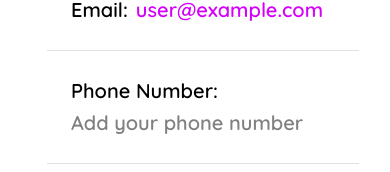
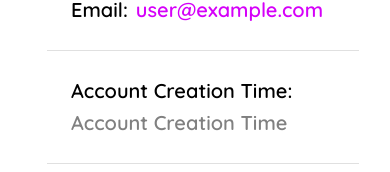
Before and after one commit to Ramil3107/my-pet-project, a React (Create React App) app: page /profile in a window 390 px wide. Shown: the part 326-498 px from the top of the page. Built offline with nearby package versions, Linux system fonts and the light colour scheme; no server answers; sample sign-in values are in the browser's storage.

Commit message:
remove phone number and add creation time

```diff
--- a/src/App.js
+++ b/src/App.js
@@ -54,7 +54,7 @@ function App() {
           email: userAuth.email,
           token: userAuth.accessToken,
           id: userAuth.uid,
-          phoneNumber: userAuth.phoneNumber,
+          creationTime: userAuth.metadata.creationTime,
         }))
       } else {
         dispatch(removeUser())
--- a/src/hooks/useAuth.js
+++ b/src/hooks/useAuth.js
@@ -2,7 +2,7 @@ import { useSelector } from "react-redux";
 
 
 export function useAuth() {
-    const { email, token, id, photoURL, displayName, phoneNumber, } = useSelector(state => state.user)
+    const { email, token, id, photoURL, displayName, creationTime, } = useSelector(state => state.user)
 
     return {
         isAuth: !!email,
@@ -11,6 +11,6 @@ export function useAuth() {
         id,
         photoURL,
         displayName,
-        phoneNumber
+        creationTime
     }
 }
--- a/src/pages/auth/redux/thunks.js
+++ b/src/pages/auth/redux/thunks.js
@@ -18,7 +18,7 @@ export const signInThunk = createAsyncThunk(
                     email: user.email,
                     token: user.accessToken,
                     id: user.uid,
-                    phoneNumber: user.phoneNumber,
+                    creationTime: user.metadata.creationTime,
                 }))
             })
             .catch((error) => {
--- a/src/pages/auth/redux/userSlice.js
+++ b/src/pages/auth/redux/userSlice.js
@@ -8,7 +8,7 @@ const initialState = {
     id: null,
     photoURL: null,
     displayName: null,
-    phoneNumber: null,
+    creationTime: null,
 }
 
 const userSlice = createSlice({
@@ -21,7 +21,7 @@ const userSlice = createSlice({
             state.email = action.payload.email;
             state.token = action.payload.token;
             state.id = action.payload.id;
-            state.phoneNumber = action.payload.phoneNumber;
+            state.creationTime = action.payload.creationTime;
         },
         removeUser(state) {
             state.displayName = null
@@ -36,8 +36,8 @@ const userSlice = createSlice({
         setDisplayName(state, action) {
             state.displayName = action.payload
         },
-        setPhoneNumber(state, action) {
-            state.phoneNumber = action.payload
+        setCreationTime(state, action) {
+            state.creationTime = action.payload
         }
     }
 })
@@ -45,4 +45,4 @@ const userSlice = createSlice({
 
 
 export default userSlice.reducer
-export const { setUser, removeUser, setPhotoUrl, setDisplayName, setPhoneNumber } = userSlice.actions
+export const { setUser, removeUser, setPhotoUrl, setDisplayName, setCreationTime } = userSlice.actions
--- a/src/pages/profile/Profile.js
+++ b/src/pages/profile/Profile.js
@@ -11,7 +11,7 @@ import Edit from "./components/Edit"
 
 
 const Profile = () => {
-    const { email, id, photoURL, displayName, phoneNumber } = useAuth()
+    const { email, id, photoURL, displayName, creationTime } = useAuth()
     const dispatch = useDispatch()
     const auth = getAuth()
 
@@ -27,7 +27,7 @@ const Profile = () => {
         defaultAvatar,
         setEditMode,
         logoutHandler,
-        phoneNumber,
+        creationTime,
         email,
         id,
         photoURL,
@@ -38,7 +38,6 @@ const Profile = () => {
         displayName,
         defaultAvatar,
         setEditMode,
-        phoneNumber,
         email,
         id,
         photoURL,
--- a/src/pages/profile/components/Edit.js
+++ b/src/pages/profile/components/Edit.js
@@ -13,7 +13,7 @@ const Edit = ({
     displayName,
     defaultAvatar,
     setEditMode,
-    phoneNumber,
+    creationTime,
     id,
     photoURL,
     editMode }) => {
--- a/src/pages/profile/components/Info.js
+++ b/src/pages/profile/components/Info.js
@@ -1,10 +1,12 @@
 import { Avatar, Button, Divider, Typography } from "@mui/material"
 import { blue } from "@mui/material/colors"
 import { Box } from "@mui/system"
+import { getAuth } from "firebase/auth"
 
 
 
-const Info = ({ displayName, defaultAvatar, setEditMode, logoutHandler, phoneNumber, email, id, photoURL, editMode }) => {
+const Info = ({ displayName, defaultAvatar, setEditMode, logoutHandler, creationTime, email, id, photoURL, editMode }) => {
+
     const fields = [
         {
             label: "Nickname: ",
@@ -17,9 +19,9 @@ const Info = ({ displayName, defaultAvatar, setEditMode, logoutHandler, phoneNum
             empty: "Add your email",
         },
         {
-            label: "Phone Number: ",
-            value: phoneNumber,
-            empty: "Add your phone number",
+            label: "Account Creation Time: ",
+            value: creationTime,
+            empty: "Account Creation Time",
         },
     ]
     return (
```
